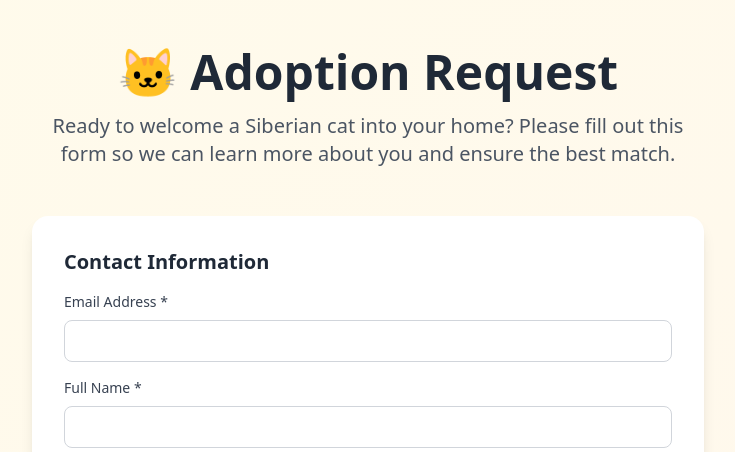
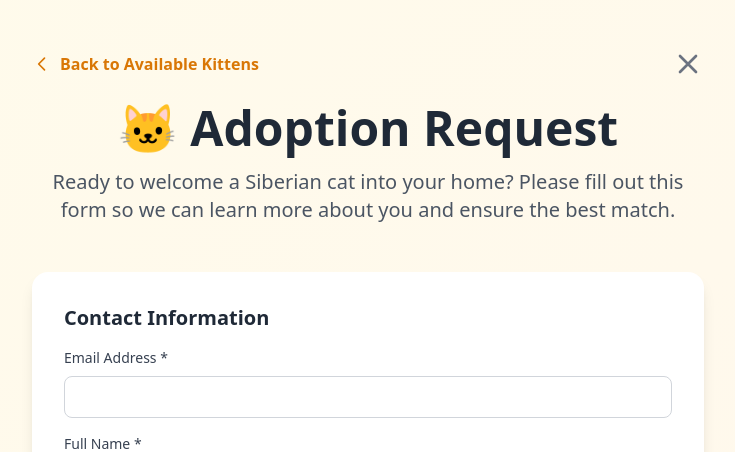
Before and after one commit to 19maxi71/catFarm_site_fastAPI_project, a FastAPI app: page /adoption-form in a window 1280 px wide. Shown: the top 452 px of the page, without its empty margins (272-1007 px from the left). Run offline with FastAPI, Linux system fonts and the light colour scheme; data that the repository does not hold is empty; some libraries are stand-ins or nearby versions.

Commit message:
Adoption form buttons added

```diff
--- a/templates/adoption_form.html
+++ b/templates/adoption_form.html
@@ -5,6 +5,7 @@
     <meta name="viewport" content="width=device-width, initial-scale=1.0">
     <title>Adoption Request - LavanderCats Cat Farm</title>
     <script src="https://cdn.tailwindcss.com"></script>
+    <script defer src="https://unpkg.com/alpinejs@3.x.x/dist/cdn.min.js"></script>
     <script>
         tailwind.config = {
             theme: {
@@ -20,12 +21,25 @@
             }
         }
     </script>
-    <style>
-    </style>
 </head>
 <body>
 <div class="min-h-screen bg-gradient-to-br from-amber-50 to-orange-50">
     <div class="container mx-auto px-4 py-12">
+        <!-- Back/Close Button -->
+        <div class="mb-6 flex justify-between items-center max-w-2xl mx-auto">
+            <a href="/cats" class="inline-flex items-center text-amber-600 hover:text-amber-700 transition-colors font-semibold">
+                <svg class="w-5 h-5 mr-2" fill="none" stroke="currentColor" viewBox="0 0 24 24">
+                    <path stroke-linecap="round" stroke-linejoin="round" stroke-width="2" d="M15 19l-7-7 7-7"></path>
+                </svg>
+                Back to Available Kittens
+            </a>
+            <button onclick="window.location.href='/cats'" class="text-gray-500 hover:text-gray-700 transition-colors">
+                <svg class="w-8 h-8" fill="none" stroke="currentColor" viewBox="0 0 24 24">
+                    <path stroke-linecap="round" stroke-linejoin="round" stroke-width="2" d="M6 18L18 6M6 6l12 12"></path>
+                </svg>
+            </button>
+        </div>
+
         <!-- Header -->
         <div class="text-center mb-12">
             <h1 class="text-5xl font-bold text-gray-800 mb-4">🐱 Adoption Request</h1>
```
